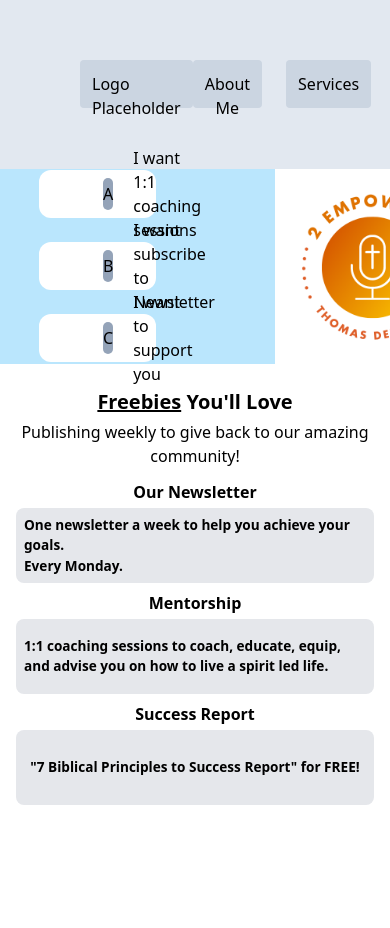
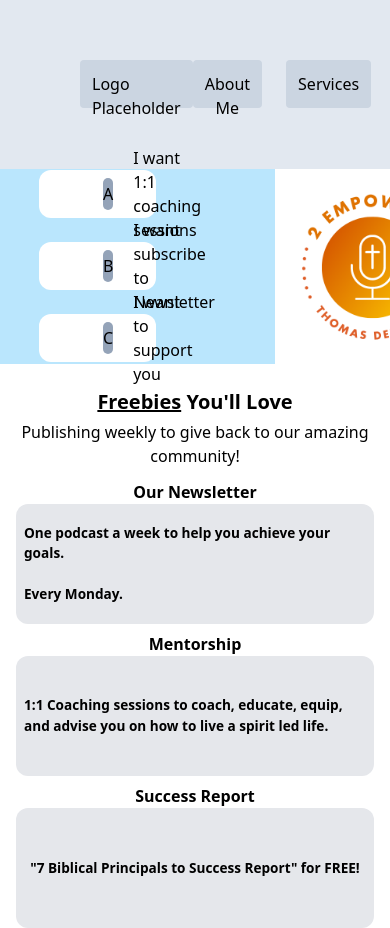
Before and after one commit to vivilover/2_empower_u, a React (Vite) app: page / in a window 390 px wide. Shown: the top 928 px of the page. Before the commit the page ends 844 px from the top, so only its background shows below. Built offline with nearby package versions, Linux system fonts and the light colour scheme.

Commit message:
fixed responsive design issues. modularized freebie cards

```diff
--- a/package.json
+++ b/package.json
@@ -10,6 +10,7 @@
     "preview": "vite preview"
   },
   "dependencies": {
+    "html-react-parser": "^4.2.1",
     "react": "^18.2.0",
     "react-dom": "^18.2.0"
   },
--- /dev/null
+++ b/src/components/Freebie.jsx
@@ -0,0 +1,14 @@
+import parse from "html-react-parser";
+
+export default function Freebie({ freebie, description }) {
+  return (
+    <div className="pt-2 lg:max-w-[600px]">
+      <h2 className="md:hidden font-bold text-center">{freebie}</h2>
+      <div className="bg-gray-200 p-2 md:p-4 lg:p-8 rounded-xl md:rounded-[32px] h-[120px] md:h-[200px] lg:h-[275px] flex items-center justify-center md:justify-start">
+        <p className="font-bold text-[0.85rem] md:text-xl lg:text-3xl ">
+          {parse(description)}
+        </p>
+      </div>
+    </div>
+  );
+}
--- a/src/components/Freebies.jsx
+++ b/src/components/Freebies.jsx
@@ -1,3 +1,5 @@
+import Freebie from "./Freebie";
+
 export default function Freebies() {
   return (
     <>
@@ -11,46 +13,24 @@ export default function Freebies() {
           </p>
         </div>
       </div>
-      <div className="hidden md:grid grid-cols-3 gap-4 ml-4 mr-4 text-center font-semibold md:text-lg xl:text-3xl mt-5">
-        <p> Our Newsletter </p>
+      <div className="hidden md:grid grid-cols-3 gap-4 lg:gap-12 ml-4 mr-4 text-center md:text-lg xl:text-3xl mt-9 lg:max-w-[1800px] md:mx-auto font-bold">
+        <p className="pl-4"> Our Newsletter </p>
         <p> Mentorship </p>
-        <p> Success Report </p>
+        <p className="pr-4"> Success Report </p>
       </div>
-      <div className="flex flex-col md:grid grid-cols-3 md:gap-4 ml-4 mr-4 pt-1">
-        <div className="pt-2">
-          <h2 className="md:hidden text-center pb-1 font-semibold">
-            Our Newsletter
-          </h2>
-          <div className="bg-gray-200 p-2 md:p-4 rounded-lg h-[75px] md:h-[175px] flex items-center md:items-start justify-center">
-            <p className="font-semibold text-[0.85rem] md:text-xl lg:text-2xl">
-              One newsletter a week to help you achieve your goals.
-              <br />
-              <br className="hidden md:block" />
-              Every Monday.
-            </p>
-          </div>
-        </div>
-        <div className="pt-2">
-          <h2 className="md:hidden text-center pb-1 font-semibold">
-            Mentorship
-          </h2>
-          <div className="bg-gray-200 p-2 md:p-4 rounded-lg h-[75px] md:h-[175px] flex items-center md:items-start justify-center">
-            <p className="font-semibold text-[0.85rem] md:text-xl lg:text-2xl">
-              1:1 coaching sessions to coach, educate, equip, and advise you on
-              how to live a spirit led life.
-            </p>
-          </div>
-        </div>
-        <div className="pt-2">
-          <h2 className="md:hidden text-center pb-1 font-semibold">
-            Success Report
-          </h2>
-          <div className="bg-gray-200 p-2 md:p-4 rounded-lg h-[75px] md:h-[175px] flex items-center md:items-start justify-center">
-            <p className="font-semibold text-[0.85em] md:text-xl lg:text-2xl">
-              &quot;7 Biblical Principles to Success Report&quot; for FREE!
-            </p>
-          </div>
-        </div>
+      <div className="flex flex-col md:grid grid-cols-3 md:gap-4 lg:gap-12 ml-4 mr-4 pt-1 lg:max-w-[1800px] md:mx-auto md:p-4">
+        <Freebie
+          freebie="Our Newsletter"
+          description="One podcast a week to help you achieve your goals. <br/> <br/> Every Monday. "
+        />
+        <Freebie
+          freebie="Mentorship"
+          description="1:1 Coaching sessions to coach, educate, equip, and advise you on how to live a spirit led life."
+        />
+        <Freebie
+          freebie="Success Report"
+          description='"7 Biblical Principals to Success Report" for FREE!'
+        />
       </div>
     </>
   );
```
Also changed, not shown: 1 other file (tests, documents, lock files or other folders).
